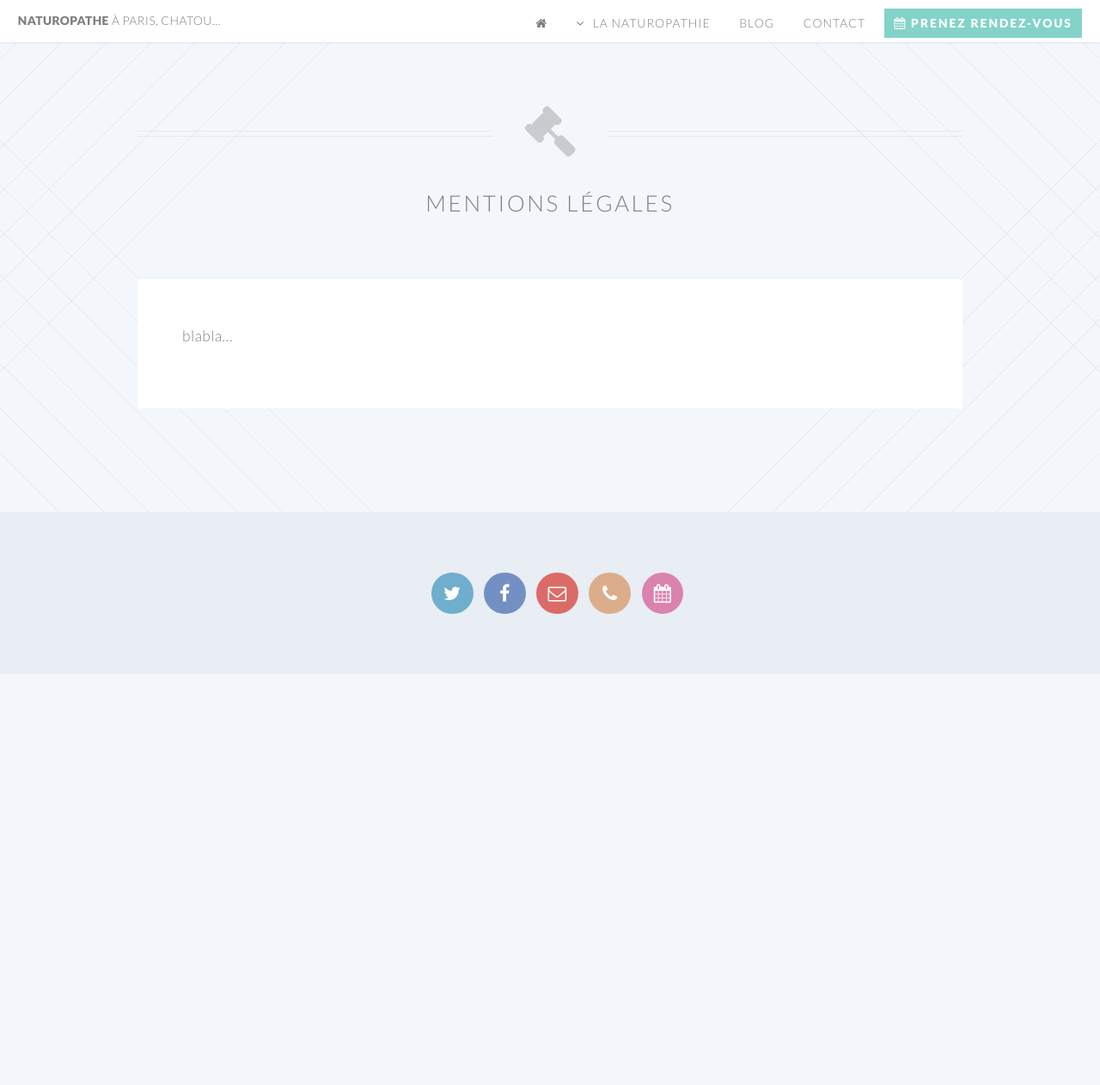
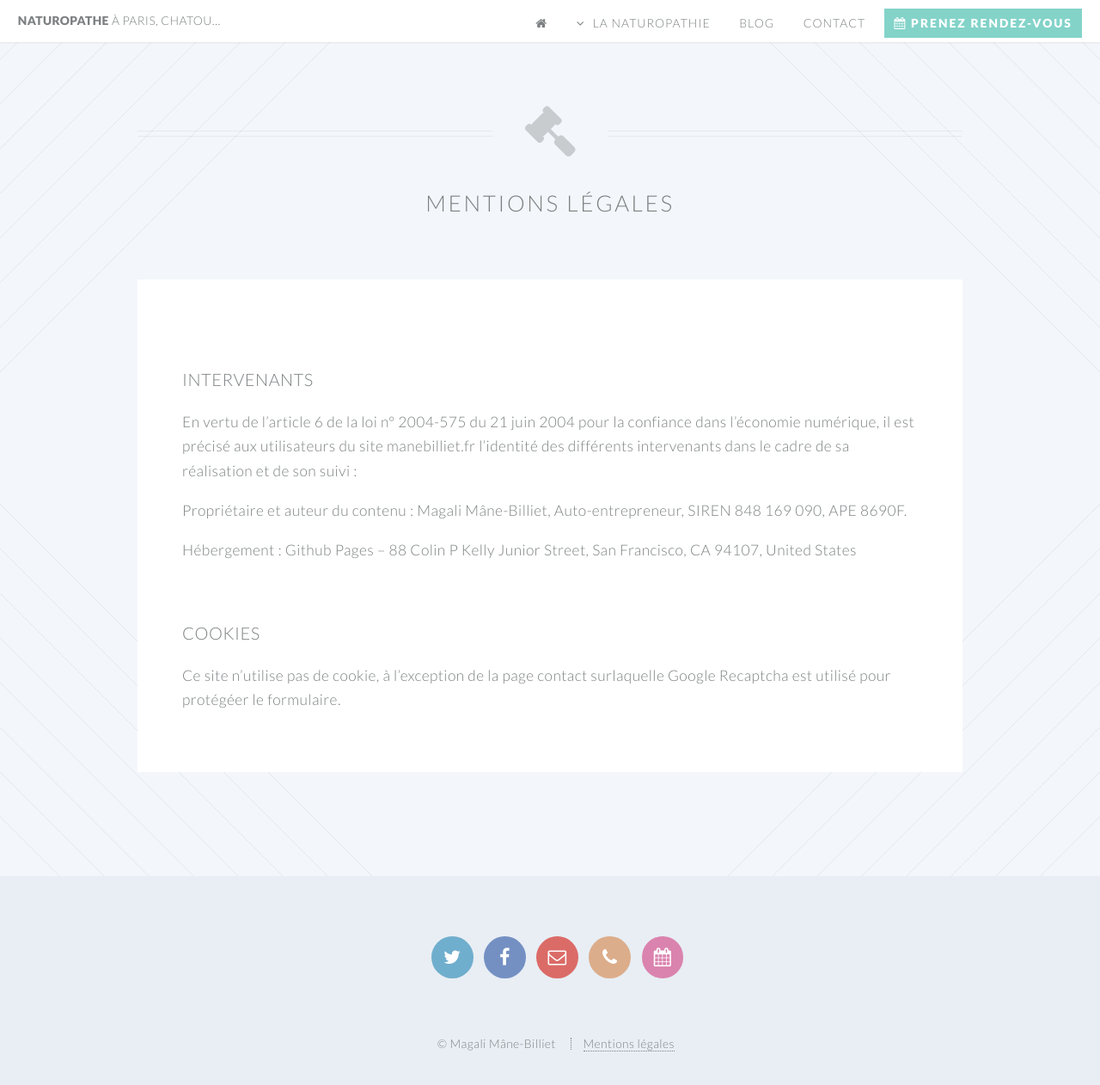
Before and after one commit to naturopathe/www.manebilliet.fr, a Jekyll site: the page built from mentions-legales.md, in a window 1280 px wide and 1290 px high. Shown: the top 1262 px of the window at 86% size. Built offline with Jekyll 4.4.1, drawn with Linux system fonts in a browser that asks for light colours.

Commit message:
mentions legales

```diff
--- a/_includes/footer.html
+++ b/_includes/footer.html
@@ -9,4 +9,9 @@
         <li><a title="Prenez rendez-vous en ligne" href="{{ site.doctolib.link }}" class="icon circle fa-calendar"><span class="label">Rendez-vous</span></a></li>
     </ul>
 
+    <ul class="copyright">
+        <li>© Magali Mâne-Billiet</li>
+        <li><a href="/mentions-legales">Mentions légales</a></li>
+    </ul>
+
 </footer>
--- a/css/style.css
+++ b/css/style.css
@@ -939,6 +939,7 @@ article h3 {
 		#footer .copyright {
 			font-size: 0.8em;
 			line-height: 1em;
+			margin-top: 5em;
 		}
 
 			#footer .copyright a {
--- a/mentions-legales.md
+++ b/mentions-legales.md
@@ -7,4 +7,14 @@ special:
   title: Mentions légales
 ---
 
-blabla...
+### Intervenants
+
+En vertu de l'article 6 de la loi n° 2004-575 du 21 juin 2004 pour la confiance dans l'économie numérique, il est précisé aux utilisateurs du site manebilliet.fr l'identité des différents intervenants dans le cadre de sa réalisation et de son suivi :
+
+Propriétaire et auteur du contenu&nbsp;: Magali Mâne-Billiet, Auto-entrepreneur, SIREN 848 169 090, APE 8690F.
+
+Hébergement&nbsp;: Github Pages – 88 Colin P Kelly Junior Street, San Francisco, CA 94107, United States
+
+### Cookies
+
+Ce site n'utilise pas de cookie, à l'exception de la page contact surlaquelle Google Recaptcha est utilisé pour protégéer le formulaire.
```
